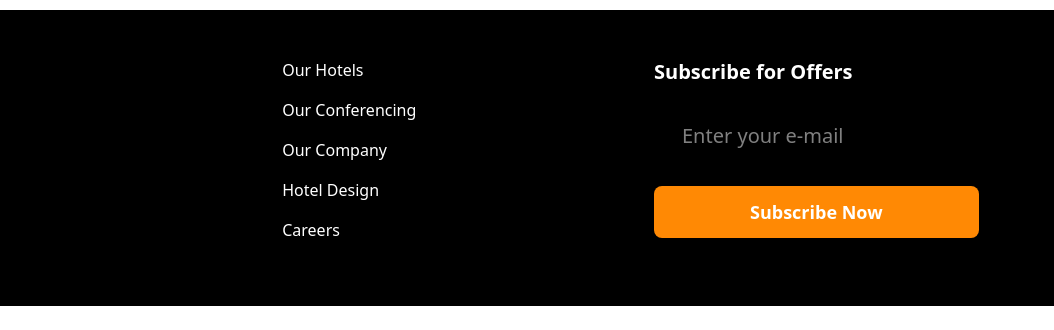
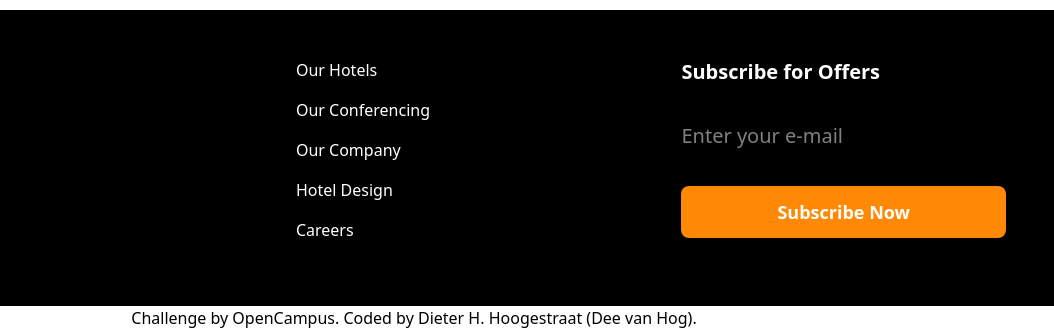
Before and after one commit to vanhog/ocwebdev_ac_hotel, a website: page index.html in a window 1280 px wide. Shown: the part 2791-3121 px from the top of the page, 226-1280 px from the left. Before the commit the page ends 3097 px from the top, so only its background shows below. Drawn offline with Linux system fonts and the light colour scheme.

Commit message:
Added attribution

```diff
--- a/index.html
+++ b/index.html
@@ -221,7 +221,7 @@
               alt="Logo Bon Hotel"
             />
           </div>
-          <div>
+          <div class="mb-5">
             <b>Bon Hotel head Office</b> <br />+27 434 344 432
             <br />info@bonhotels.com
           </div>
@@ -243,10 +243,10 @@
             <label for="email_in" class="sr-only">E-Mail</label>
             <input
               id="email_in"
-              class="rounded-lg py-3 basis-1/12 px-7 text-xl"
+              class="rounded-lg py-3 basis-1/12 px-6 text-xl text-gray-600 bg-white"
               type="email"
               placeholder="Enter your e-mail"
-              aria-label="Email Inpute"
+              aria-label="Enter e-mail to subscribe for offers"
               required
             />
           </div>
@@ -258,5 +258,22 @@
         </div>
       </div>
     </footer>
+    <section id="Attribution" class="flex justify-around attribution">
+      <div>
+        Challenge by
+        <a
+          href="https://edu.opencampus.sh/en"
+          target="_blank"
+          rel="noopener noreferrer"
+          >OpenCampus</a
+        >. Coded by
+        <a
+          href="https://github.com/vanhog"
+          target="_blank"
+          rel="noopener noreferrer"
+          >Dieter H. Hoogestraat (Dee van Hog)</a
+        >.
+      </div>
+    </section>
   </body>
 </html>
```
